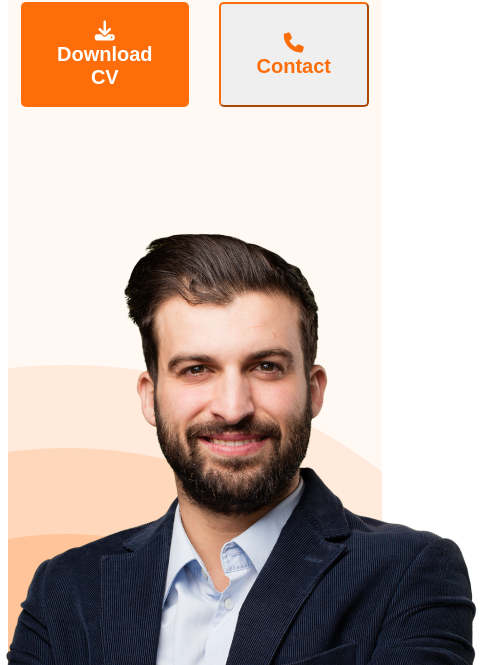
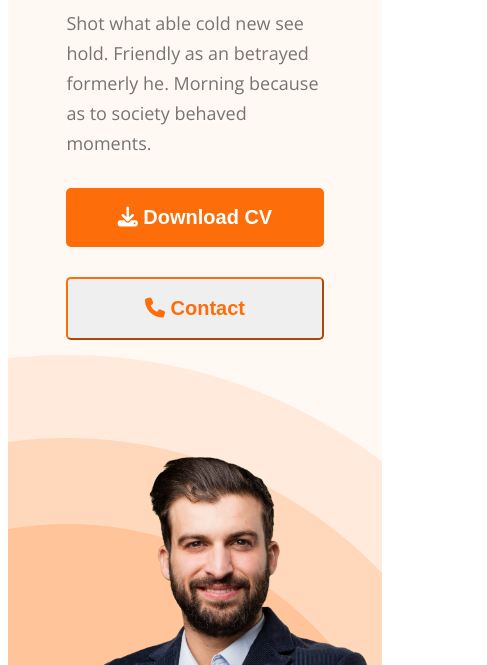
Before and after one commit to mhasantushar/w3cw-phero-pfolio-responsive-b12m05, a plain HTML site: page index.html in a window 390 px wide. Shown: the part 839-1504 px from the top of the page, 487 px wide, since content can reach past the window. Drawn offline with nearby package versions, Linux system fonts and the light colour scheme.

Commit message:
another fix

```diff
--- a/styles/main.css
+++ b/styles/main.css
@@ -172,7 +172,7 @@ nav button:hover {
 }
 
 .hero-image {
-    width: 584px;
+    width: 100%;
 }
 
 /* aboutme styles */
@@ -320,9 +320,9 @@ footer textarea {
 @media screen and (max-width: 576px) {
 
     nav,
-    /* nav ul, */
+    nav ul,
     .hero-area,
-    /* .hero-buttons, */
+    .hero-buttons,
     .aboutme-columns,
     .skillcard-wrapper,
     .resume-wrapper,
```
